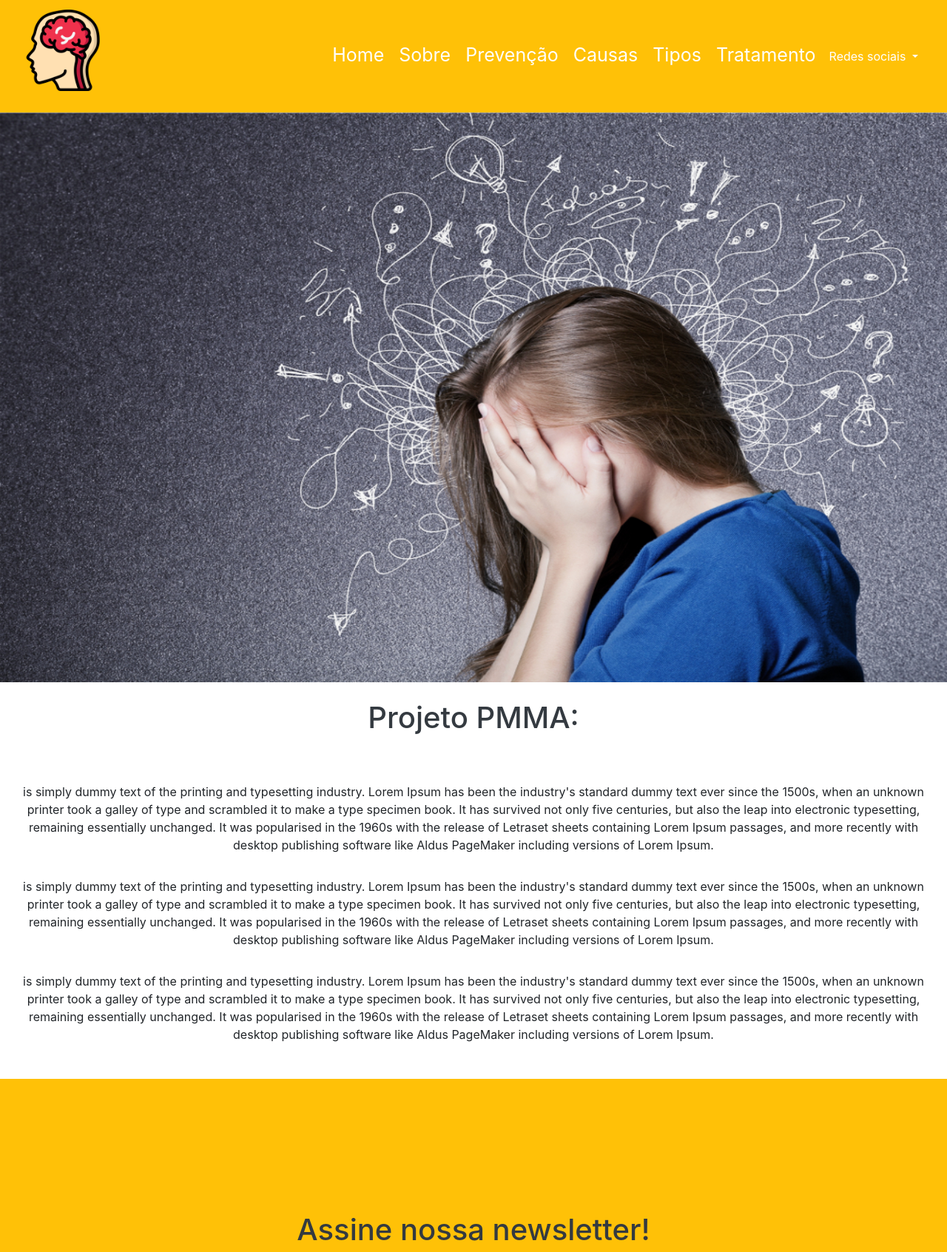
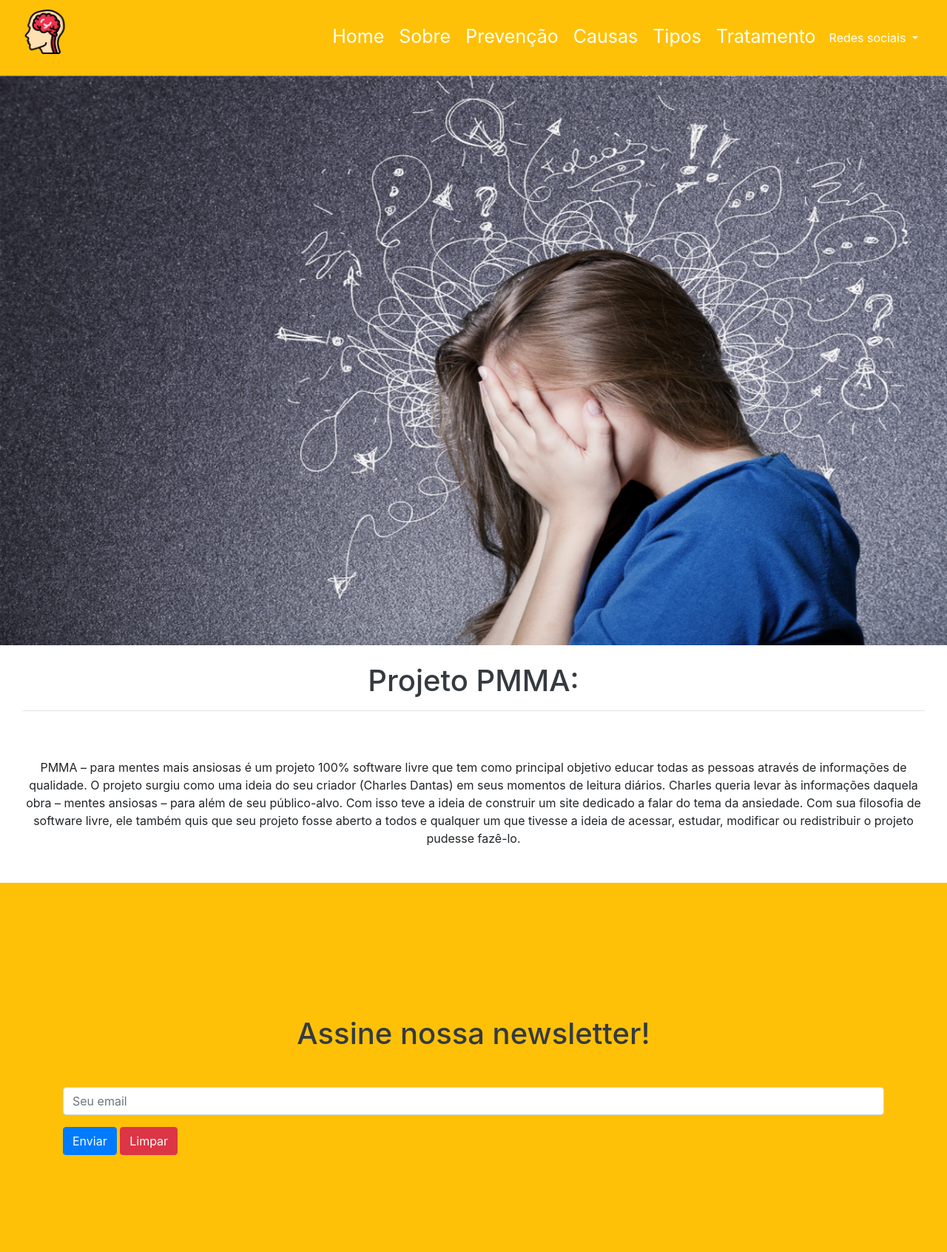
Before and after one commit to charlesdev771/PMMA_projeto_integrador_2023, a Flask app: page / in a window 1280 px wide. Shown: the top 1692 px of the page at 74% size. Run offline with Flask 2, Linux system fonts and the light colour scheme; some libraries are stand-ins or nearby versions.

Commit message:
final home

```diff
--- a/static/css/style.css
+++ b/static/css/style.css
@@ -1,6 +1,6 @@
 /*MENU HEADER*/
 
-    #icon { width: 110px; height: 110px;}
+    #icon { width: 60px; height: 60px;}
     .menu_item {color: #fff; font-size: 25px; padding: 10px 10px; text-decoration: none;}
     .menu_item:hover{font-size: 33px; color: rgb(0, 0, 0); text-decoration: none;}
     @media (max-width: 800px)
--- a/templates/index.html
+++ b/templates/index.html
@@ -140,42 +140,23 @@
                     <div class="col-sm-12 col-md-12 mt-3">
                         <h1 class="text-center text-dark ">
                             Projeto PMMA:
-                        </h1>
+                        </h1>                            <hr>
+
                     </div>
 
                     <div class="col-sm-12 col-md-12">
                         <p class="text-center mt-5 pt-3">
-                        is simply dummy text of the printing and typesetting industry.
-                        Lorem Ipsum has been the industry's standard dummy text ever
-                        since the 1500s, when an unknown printer took a galley of type
-                        and scrambled it to make a type specimen book. It has survived
-                        not only five centuries, but also the leap into electronic
-                        typesetting, remaining essentially unchanged. It was popularised
-                        in the 1960s with the release of Letraset sheets containing Lorem
-                        Ipsum passages, and more recently with desktop publishing software
-                        like Aldus PageMaker including versions of Lorem Ipsum.
-                        </p>
-                        <p class="text-center pt-3">
-                        is simply dummy text of the printing and typesetting industry.
-                        Lorem Ipsum has been the industry's standard dummy text ever
-                        since the 1500s, when an unknown printer took a galley of type
-                        and scrambled it to make a type specimen book. It has survived
-                        not only five centuries, but also the leap into electronic
-                        typesetting, remaining essentially unchanged. It was popularised
-                        in the 1960s with the release of Letraset sheets containing Lorem
-                        Ipsum passages, and more recently with desktop publishing software
-                        like Aldus PageMaker including versions of Lorem Ipsum.
-                        </p>
-                        <p class="text-center pt-3">
-                        is simply dummy text of the printing and typesetting industry.
-                        Lorem Ipsum has been the industry's standard dummy text ever
-                        since the 1500s, when an unknown printer took a galley of type
-                        and scrambled it to make a type specimen book. It has survived
-                        not only five centuries, but also the leap into electronic
-                        typesetting, remaining essentially unchanged. It was popularised
-                        in the 1960s with the release of Letraset sheets containing Lorem
-                        Ipsum passages, and more recently with desktop publishing software
-                        like Aldus PageMaker including versions of Lorem Ipsum.
+                            PMMA – para mentes mais ansiosas é um projeto 100% software
+                            livre que tem como principal objetivo educar todas as pessoas
+                            através de informações de qualidade. O projeto surgiu como uma
+                            ideia do seu criador (Charles Dantas) em seus momentos de leitura
+                            diários. Charles queria levar às informações daquela obra – mentes ansiosas – para
+                            além de seu público-alvo. Com isso teve a ideia de construir um site dedicado a
+                            falar do tema da ansiedade. Com sua filosofia de software livre, ele também quis
+                            que seu projeto fosse aberto a todos e qualquer um que tivesse a ideia de acessar,
+                            estudar, modificar ou redistribuir o projeto pudesse fazê-lo.
+
+
                         </p>
                     </div>
 
```
